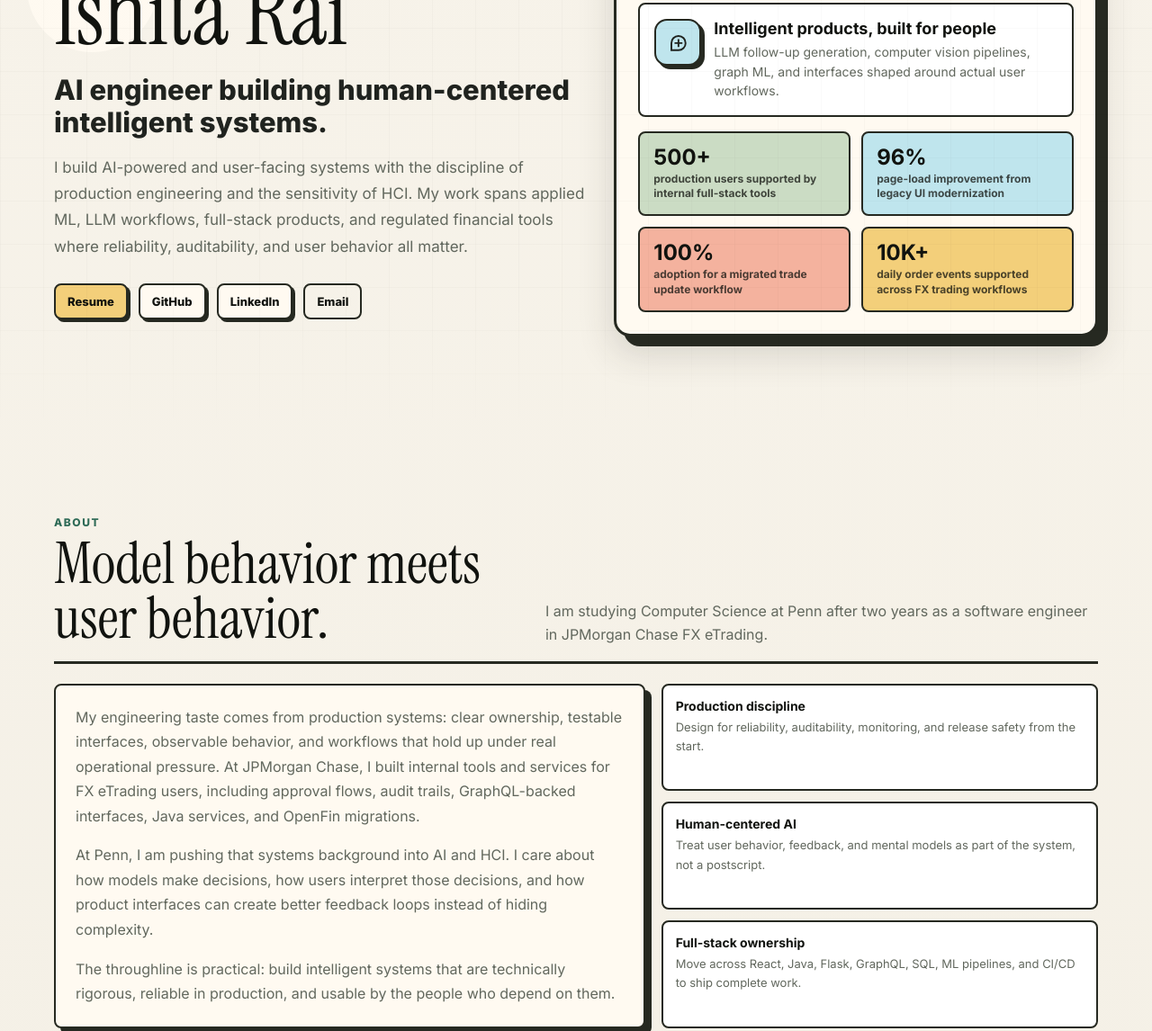
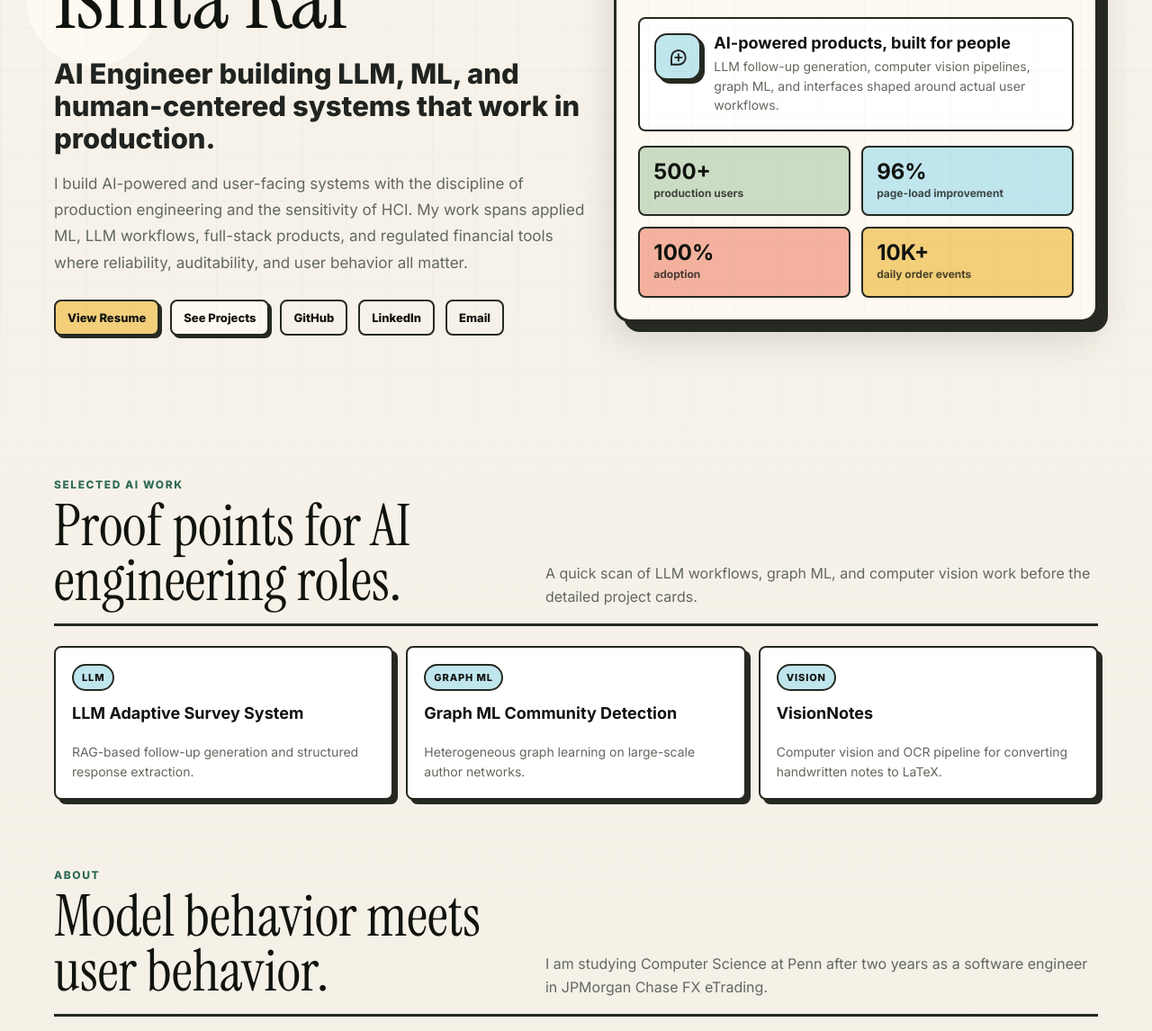
Before and after one commit to ishi03/portfolio, a plain HTML site: page docs/index.html in a window 1280 px wide. Shown: the part 305-1451 px from the top of the page at 90% size. Drawn offline with Linux system fonts and the light colour scheme.

Commit message:
wordings

```diff
--- a/docs/index.html
+++ b/docs/index.html
@@ -6,7 +6,7 @@
   <title>Ishita Rai | AI Engineer, HCI, Production Systems</title>
   <meta
     name="description"
-    content="Portfolio for Ishita Rai, an AI engineer and Penn CIS graduate student building human-centered intelligent systems with production engineering discipline."
+    content="Portfolio for Ishita Rai, an AI engineer and Penn CIS graduate student building LLM, ML, and human-centered AI products with production engineering discipline."
   />
   <meta property="og:title" content="Ishita Rai | AI Engineer, HCI, Production Systems" />
   <meta
@@ -471,6 +471,16 @@
       gap: 18px;
     }
 
+    .selected-work {
+      margin-top: 34px;
+    }
+
+    .selected-work-grid {
+      display: grid;
+      grid-template-columns: repeat(3, minmax(0, 1fr));
+      gap: 14px;
+    }
+
     .panel {
       border: 2px solid var(--line);
       border-radius: var(--radius);
@@ -526,6 +536,7 @@
     }
 
     .experience-card,
+    .selected-work-card,
     .project-card,
     .skill-card,
     .education-card {
@@ -575,6 +586,7 @@
     }
 
     .experience-card h3,
+    .selected-work-card h3,
     .project-card h3,
     .skill-card h3,
     .education-card h3 {
@@ -631,6 +643,24 @@
     .project-card {
       min-height: 100%;
       background: #ffffff;
+    }
+
+    .selected-work-card {
+      padding: 18px;
+      background: #ffffff;
+      box-shadow: 5px 5px 0 var(--line);
+    }
+
+    .selected-work-card h3 {
+      margin-bottom: 8px;
+      font-size: 18px;
+    }
+
+    .selected-work-card p {
+      margin-bottom: 0;
+      color: var(--muted);
+      font-size: 14px;
+      line-height: 1.55;
     }
 
     .project-card p {
@@ -816,6 +846,7 @@
       }
 
       .three-grid,
+      .selected-work-grid,
       .skills-grid {
         grid-template-columns: repeat(2, minmax(0, 1fr));
       }
@@ -880,6 +911,7 @@
       .metrics,
       .content-grid,
       .three-grid,
+      .selected-work-grid,
       .skills-grid,
       .education-grid,
       .section-header {
@@ -893,6 +925,7 @@
       .desktop-window,
       .panel,
       .experience-card,
+      .selected-work-card,
       .project-card,
       .skill-card,
       .education-card,
@@ -941,16 +974,17 @@
       <div class="hero-copy">
         <p class="eyebrow">Penn CIS MSE | ex-JPMorgan FX eTrading</p>
         <h1 id="hero-title">Ishita Rai</h1>
-        <p class="tagline">AI engineer building human-centered intelligent systems.</p>
+        <p class="tagline">AI Engineer building LLM, ML, and human-centered systems that work in production.</p>
         <p class="intro">
           I build AI-powered and user-facing systems with the discipline of production engineering and the sensitivity of HCI.
           My work spans applied ML, LLM workflows, full-stack products, and regulated financial tools where reliability,
           auditability, and user behavior all matter.
         </p>
         <div class="hero-actions" aria-label="Primary links">
-          <a class="button primary" href="Ishita_Rai_Resume_2027.pdf" target="_blank" rel="noopener">Resume</a>
-          <a class="button" href="https://github.com/ishi03" target="_blank" rel="noopener">GitHub</a>
-          <a class="button" href="https://www.linkedin.com/in/rai-ishita/" target="_blank" rel="noopener">LinkedIn</a>
+          <a class="button primary" href="Ishita_Rai_Resume_2027.pdf" target="_blank" rel="noopener">View Resume</a>
+          <a class="button" href="#projects">See Projects</a>
+          <a class="button ghost" href="https://github.com/ishi03" target="_blank" rel="noopener">GitHub</a>
+          <a class="button ghost" href="https://www.linkedin.com/in/rai-ishita/" target="_blank" rel="noopener">LinkedIn</a>
           <a class="button ghost" href="mailto:ishitar@seas.upenn.edu">Email</a>
         </div>
       </div>
@@ -969,19 +1003,49 @@
               </svg>
             </div>
             <div>
-              <h2>Intelligent products, built for people</h2>
+              <h2>AI-powered products, built for people</h2>
               <p>LLM follow-up generation, computer vision pipelines, graph ML, and interfaces shaped around actual user workflows.</p>
             </div>
           </article>
 
           <div class="metrics" aria-label="Impact metrics">
-            <div class="metric"><strong>500+</strong><span>production users supported by internal full-stack tools</span></div>
-            <div class="metric"><strong>96%</strong><span>page-load improvement from legacy UI modernization</span></div>
-            <div class="metric"><strong>100%</strong><span>adoption for a migrated trade update workflow</span></div>
-            <div class="metric"><strong>10K+</strong><span>daily order events supported across FX trading workflows</span></div>
+            <div class="metric"><strong>500+</strong> <span>production users</span></div>
+            <div class="metric"><strong>96%</strong> <span>page-load improvement</span></div>
+            <div class="metric"><strong>100%</strong> <span>adoption</span></div>
+            <div class="metric"><strong>10K+</strong> <span>daily order events</span></div>
           </div>
         </div>
       </aside>
+    </section>
+
+    <section class="selected-work" aria-labelledby="selected-ai-title">
+      <div class="section-header">
+        <div>
+          <p class="section-kicker">Selected AI Work</p>
+          <h2 class="section-title" id="selected-ai-title">Proof points for AI engineering roles.</h2>
+        </div>
+        <p class="section-lede">
+          A quick scan of LLM workflows, graph ML, and computer vision work before the detailed project cards.
+        </p>
+      </div>
+
+      <div class="selected-work-grid">
+        <article class="selected-work-card">
+          <span class="project-type ai">LLM</span>
+          <h3>LLM Adaptive Survey System</h3>
+          <p>RAG-based follow-up generation and structured response extraction.</p>
+        </article>
+        <article class="selected-work-card">
+          <span class="project-type ai">Graph ML</span>
+          <h3>Graph ML Community Detection</h3>
+          <p>Heterogeneous graph learning on large-scale author networks.</p>
+        </article>
+        <article class="selected-work-card">
+          <span class="project-type ai">Vision</span>
+          <h3>VisionNotes</h3>
+          <p>Computer vision and OCR pipeline for converting handwritten notes to LaTeX.</p>
+        </article>
+      </div>
     </section>
 
     <section class="section" id="about" aria-labelledby="about-title">
@@ -1008,7 +1072,7 @@
             interpret those decisions, and how product interfaces can create better feedback loops instead of hiding complexity.
           </p>
           <p>
-            The throughline is practical: build intelligent systems that are technically rigorous, reliable in production,
+            The throughline is practical: build AI-powered products that are technically rigorous, reliable in production,
             and usable by the people who depend on them.
           </p>
         </article>
@@ -1110,7 +1174,7 @@
           <h2 class="section-title" id="projects-title">AI, HCI, and full-stack systems.</h2>
         </div>
         <p class="section-lede">
-          A focused set of work that supports the core narrative: intelligent systems that are built carefully,
+          A focused set of work that supports the core narrative: production ML systems built carefully,
           evaluated honestly, and designed around users.
         </p>
       </div>
@@ -1127,11 +1191,14 @@
             <li>Automated transcript-to-structured-data pipelines for downstream analysis and LLM workflows.</li>
           </ul>
           <div class="stack"><span class="chip">Python</span><span class="chip">OpenAI API</span><span class="chip">RAG</span><span class="chip">LLM Evaluation</span><span class="chip">HCI</span></div>
+          <div class="project-links">
+            <span class="chip">Private / summary available on request</span>
+          </div>
         </article>
 
         <article class="project-card">
           <span class="project-type ai">Graph ML</span>
-          <h3>Heterogeneous Graph Community Detection</h3>
+          <h3>Community Detection in Large-Scale Heterogeneous Graphs</h3>
           <p class="meta">Penn CIS 5200 machine learning project</p>
           <ul>
             <li>Benchmarked graph-learning models and trained a Heterogeneous Graph Transformer for community detection in author networks.</li>
@@ -1142,34 +1209,6 @@
           <div class="project-links">
             <a class="text-link" href="https://github.com/ishi03/CIS5200_CommunityDetection" target="_blank" rel="noopener">GitHub</a>
           </div>
-        </article>
-
-        <article class="project-card">
-          <span class="project-type systems">Full-Stack Product</span>
-          <h3>Kloris PlantCare</h3>
-          <p class="meta">React Native, Expo, and Flask mobile product</p>
-          <ul>
-            <li>Architected a full-stack plant-care mobile app with reminders, camera and GPS integration, and daily care workflows.</li>
-            <li>Implemented hybrid recommendation pipelines using clustering-based and content-based models.</li>
-            <li>Used user profile, location, and weather data to improve suggestion relevance.</li>
-          </ul>
-          <div class="stack"><span class="chip">React Native</span><span class="chip">Expo</span><span class="chip">Flask</span><span class="chip">Recommendations</span><span class="chip">Mobile UX</span></div>
-          <div class="project-links">
-            <a class="text-link" href="https://github.com/ishi03/kloris-frontend" target="_blank" rel="noopener">Frontend</a>
-            <a class="text-link" href="https://github.com/ishi03/kloris-api" target="_blank" rel="noopener">API</a>
-          </div>
-        </article>
-
-        <article class="project-card">
-          <span class="project-type systems">Operating Systems</span>
-          <h3>PennOS</h3>
-          <p class="meta">Unix-like operating system in C</p>
-          <ul>
-            <li>Implemented a Unix-like operating system with concurrency control and process management.</li>
-            <li>Built a priority-based scheduler for preemptive multitasking.</li>
-            <li>Strengthened low-level systems understanding that carries into reliable backend and infrastructure work.</li>
-          </ul>
-          <div class="stack"><span class="chip">C</span><span class="chip">Scheduling</span><span class="chip">Concurrency</span><span class="chip">OS</span></div>
         </article>
 
         <article class="project-card">
@@ -1186,6 +1225,34 @@
             <a class="text-link" href="https://github.com/ishi03/VisionNotes" target="_blank" rel="noopener">GitHub</a>
           </div>
         </article>
+
+        <article class="project-card">
+          <span class="project-type systems">Full-Stack Product</span>
+          <h3>Kloris PlantCare</h3>
+          <p class="meta">React Native, Expo, and Flask mobile product</p>
+          <ul>
+            <li>Architected a full-stack plant-care mobile app with reminders, camera and GPS integration, and daily care workflows.</li>
+            <li>Implemented hybrid recommendation pipelines using clustering-based and content-based models.</li>
+            <li>Used user profile, location, and weather data to improve suggestion relevance.</li>
+          </ul>
+          <div class="stack"><span class="chip">React Native</span><span class="chip">Expo</span><span class="chip">Flask</span><span class="chip">Recommendations</span><span class="chip">Mobile UX</span></div>
+          <div class="project-links">
+            <a class="text-link" href="https://github.com/ishi03/kloris-frontend" target="_blank" rel="noopener">GitHub: Frontend</a>
+            <a class="text-link" href="https://github.com/ishi03/kloris-api" target="_blank" rel="noopener">GitHub: API</a>
+          </div>
+        </article>
+
+        <article class="project-card">
+          <span class="project-type systems">Operating Systems</span>
+          <h3>PennOS</h3>
+          <p class="meta">Unix-like operating system in C</p>
+          <ul>
+            <li>Implemented a Unix-like operating system with concurrency control and process management.</li>
+            <li>Built a priority-based scheduler for preemptive multitasking.</li>
+            <li>Strengthened low-level systems understanding that carries into reliable backend and infrastructure work.</li>
+          </ul>
+          <div class="stack"><span class="chip">C</span><span class="chip">Scheduling</span><span class="chip">Concurrency</span><span class="chip">OS</span></div>
+        </article>
       </div>
     </section>
 
@@ -1196,7 +1263,7 @@
           <h2 class="section-title" id="hci-title">Interfaces are part of the intelligence.</h2>
         </div>
         <p class="section-lede">
-          My HCI lens is practical: AI systems should be evaluated by whether people can understand, correct,
+          My HCI lens is practical: AI tools should be evaluated by whether people can understand, correct,
           trust, and use them in context.
         </p>
       </div>
@@ -1238,7 +1305,7 @@
           <h2 class="section-title" id="leadership-title">Technical work with people in the loop.</h2>
         </div>
         <p class="section-lede">
-          These roles reinforce the same portfolio theme: intelligent systems, teaching, community, and careful work in sensitive domains.
+          These roles reinforce the same portfolio theme: human-centered AI, teaching, community, and careful work in sensitive domains.
         </p>
       </div>
 
@@ -1310,7 +1377,7 @@
           <h2 class="section-title" id="education-title">Graduate AI plus engineering depth.</h2>
         </div>
         <p class="section-lede">
-          Coursework connects intelligent systems, computer science foundations, and user/product analysis.
+          Coursework connects AI systems, computer science foundations, and user/product analysis.
         </p>
       </div>
 
@@ -1344,12 +1411,12 @@
     <section class="contact" id="contact" aria-labelledby="contact-title">
       <div class="contact-grid">
         <div>
-          <h2 id="contact-title">Let us build intelligent systems people can actually use.</h2>
+          <h2 id="contact-title">Let&rsquo;s build AI systems people can actually use.</h2>
           <p>
-            I am looking for AI engineering, HCI research engineering, and product engineering opportunities where I can
-            bring together applied ML, full-stack systems, and production-grade reliability.
+            I&rsquo;m looking for AI Engineering and product-minded Software Engineering roles where I can build reliable,
+            human-centered AI systems.
           </p>
-          <p class="meta">Philadelphia, PA | ishitar@seas.upenn.edu | +1 215-433-0710</p>
+          <p class="meta">Philadelphia, PA | ishitar@seas.upenn.edu</p>
         </div>
         <div class="inline-links" aria-label="Contact links">
           <a class="button primary" href="mailto:ishitar@seas.upenn.edu">Email</a>
```
